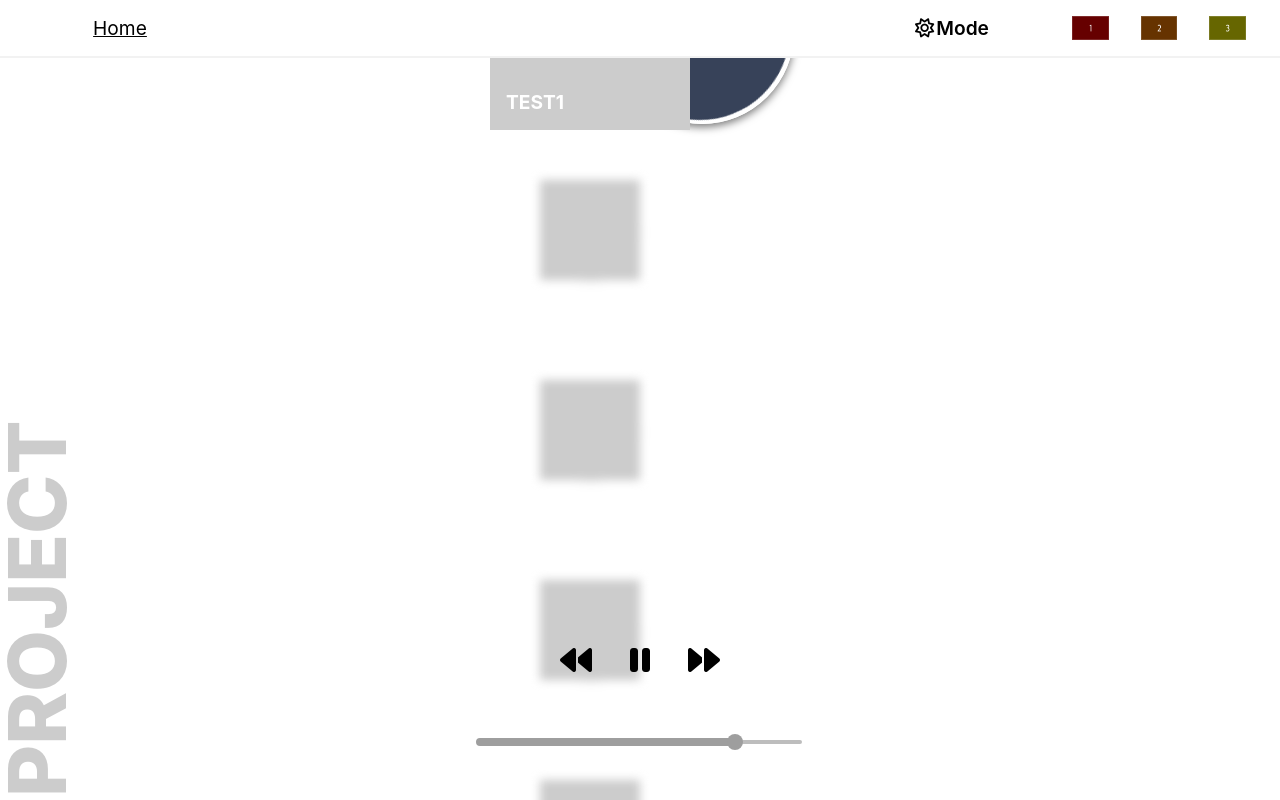
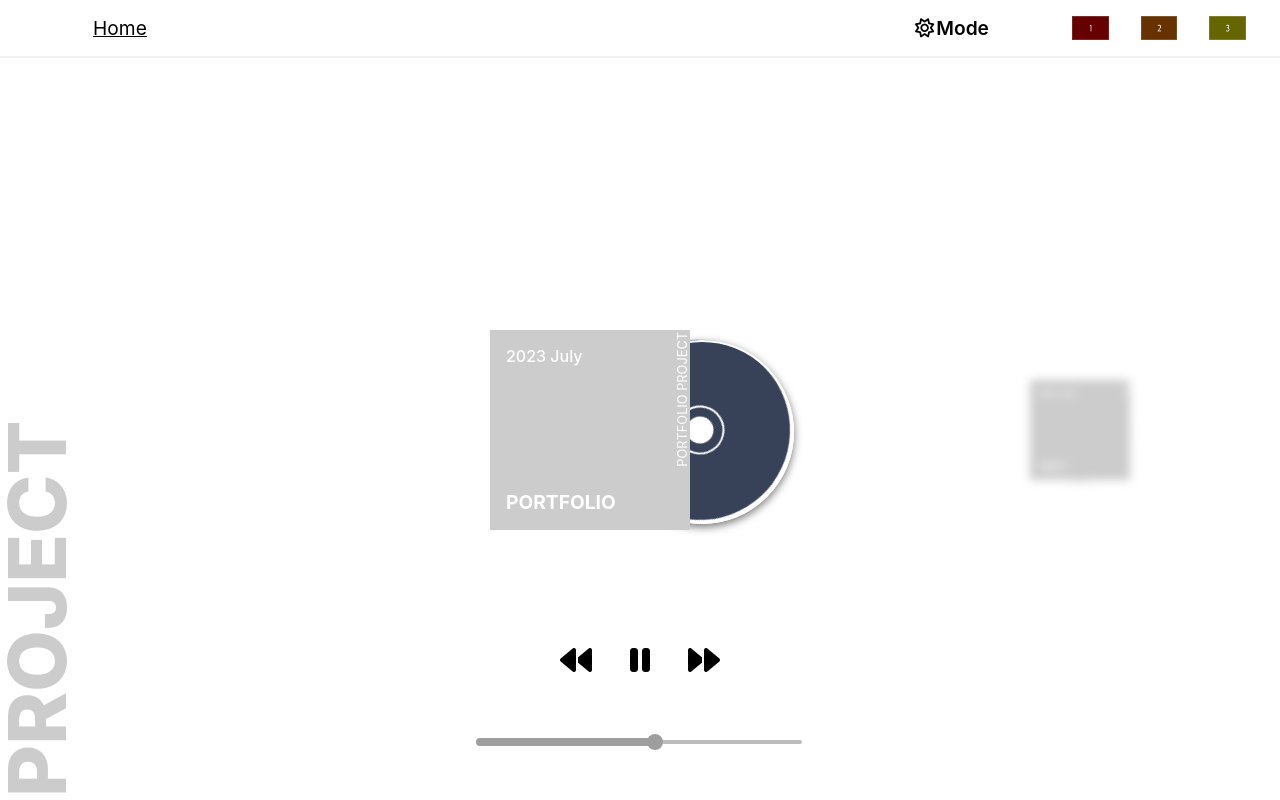
Before and after one commit to Honey-Bi/Portfolio-Web, a React (Create React App) app: page /project in a window 1280 px wide. Built offline with nearby package versions, Linux system fonts and the light colour scheme.

Commit message:
Update Project.tsx

```diff
--- a/src/component/Project.tsx
+++ b/src/component/Project.tsx
@@ -2,14 +2,16 @@ import Header from './Header';
 import 'css/project.css';
 import { BaseSyntheticEvent, useCallback, useEffect, useRef, useState } from 'react';
 import { useNavigate } from 'react-router-dom';
+import posts from'post.json';
 
 function Project() {
     const [play, setPlay] = useState<boolean>(true);
-    const [direction, setDirection] = useState<number>(0);
+    const [direction, setDirection] = useState<number|null>(null);
     const [count, setCount] = useState<number>(20);
     const timerRef = useRef<ReturnType<typeof setInterval> | null>(null);
 
     useEffect(() => {
+        if(direction === null) return;
         const slide:HTMLCollectionOf<Element> = document.getElementsByClassName('slide-item');
         slide[direction].classList.add('active');
         const round:HTMLElement = document.getElementById('round') as HTMLElement;
@@ -20,15 +22,16 @@ function Project() {
         void fill.offsetWidth;
         round.classList.add('round');
         fill.classList.add('fill');
-    },[direction]);
+    }, [direction]);
 
     const next = useCallback(() => {
         const slide:HTMLCollectionOf<Element> = document.getElementsByClassName('slide-item');
+        if(direction === null || slide.length === 0) return;
         if (direction < slide.length-1) {
             slide[direction].classList.remove('active');
-            setDirection((next) => next + 1);
+            setDirection((next) => next as number + 1);
         }
-    },[direction]);
+    }, [direction]);
 
     useEffect(() => {
         if(count === 0 ) {
@@ -54,10 +57,10 @@ function Project() {
     }
 
     const prev = () => {
-        if (direction > 0) {
+        if (direction && direction > 0) {
             const slide:HTMLCollectionOf<Element> = document.getElementsByClassName('slide-item');
             slide[direction].classList.remove('active');
-            setDirection((prev) => prev - 1);
+            setDirection((prev) => prev as number - 1);
         }
     }
 
@@ -70,20 +73,20 @@ function Project() {
     }
 
     const navigate = useNavigate ();
-    const main:Element = document.getElementById('main') as Element;
-    function move(e:BaseSyntheticEvent, pName:string):void {
-        const event = e.nativeEvent as PointerEvent;
-        const target:Element = e.target;
+    const move = useCallback((e:MouseEvent, pName:string) => {
+        const main:Element = document.getElementById('main') as Element;
+        // const event = e.nativeEvent as PointerEvent;
+        const target = e.target as Element;
         const target_style:CSSStyleDeclaration = window.getComputedStyle(target);
 
         const style = `
-            top: -${document.body.clientHeight - event.pageY}px;
-            left: -${document.body.clientWidth - event.pageX}px;
+            top: -${document.body.clientHeight - e.pageY}px;
+            left: -${document.body.clientWidth - e.pageX}px;
             background-color: ${target_style.backgroundColor}
         `;
 
-        const add_element:Element = document.createElement('div');
-        add_element.setAttribute('class', 'project-enter');
+        const add_element = document.createElement('div');
+        add_element.classList.add('project-enter');
         add_element.setAttribute('style', style);
         main.after(add_element)
 
@@ -93,7 +96,7 @@ function Project() {
             },
 
         });
-    }
+    }, [navigate])
 
     const handelKeyDown =(e:BaseSyntheticEvent) => {
         const event = e.nativeEvent as KeyboardEvent;
@@ -101,6 +104,57 @@ function Project() {
             PP();
         }
     };
+
+    const [once, setOnce] = useState<boolean>(true);
+    useEffect(() => {
+        const slide:Element|null = document.getElementsByClassName('slide')[0];
+        if (slide && once) {
+            setOnce(false);
+            for (var i of Object.values(posts)) {
+                const s_item = document.createElement('div');
+                s_item.classList.add('slide-item');
+                const album = document.createElement('div');
+                album.classList.add('album');
+                album.setAttribute('style', `background-color: ${i.color}`);
+
+                const album_title = document.createElement('span');
+                album_title.classList.add('album-title');
+                const title = i.title;
+                album_title.textContent = title;
+                album_title.setAttribute('style', `color: ${i.tColor}`);
+                album.onclick = e => move(e, title);
+                album.appendChild(album_title);
+
+                const album_date = document.createElement('span');
+                album_date.classList.add('album-date');
+                album_date.textContent = i.date;
+                album_date.setAttribute('style', `color: ${i.tColor}`);
+                album.appendChild(album_date);
+
+                const album_category = document.createElement('span');
+                album_category.classList.add('album-category');
+                album_category.textContent = i.category;
+                album_category.setAttribute('style', `color: ${i.tColor}`);
+                album.appendChild(album_category);
+
+                const record = document.createElement('div');
+                record.classList.add('record');
+                const round = document.createElement('div');
+                round.classList.add('innerRound');
+                const shadow = document.createElement('div');
+                shadow.classList.add('record-shadow');
+
+                record.appendChild(round);
+                s_item.appendChild(record);
+                s_item.appendChild(shadow);
+                s_item.appendChild(album);
+                s_item.appendChild(album);
+                slide.appendChild(s_item);
+            }
+            setDirection(0);
+        }
+    }, [move, once]);
+
     return (
         <div id='main'
             tabIndex={0}
@@ -112,45 +166,9 @@ function Project() {
                     onWheel={e => moveWheel(e)}
                 >
                     <div className="slide" style={{
-                        transform: `translateX(calc(12.5rem*${direction}*-2.45))`
+                        transform: `translateX(calc(12.5rem*${direction}*-2.45))`,
+                        width: `calc(12.5rem * 2.45 * ${Object.keys(posts).length})`
                     }}>
-                        <div className="slide-item">
-                            <div className="album" onClick={e => move(e, 'test')}>
-                                <span className="album-title">test1</span>
-                            </div>
-                            <div className="record">
-                                <div className="innerRound"></div>
-                            </div>
-                            <div className="record-shadow"></div>
-                        </div>
-                        <div className="slide-item">
-                            <div className="album" onClick={e => move(e, 'test2')}></div>
-                            <div className="record">
-                                <div className="innerRound"></div>
-                            </div>
-                            <div className="record-shadow"></div>
-                        </div>
-                        <div className="slide-item">
-                            <div className="album" onClick={e => move(e, '')}></div>
-                            <div className="record">
-                                <div className="innerRound"></div>
-                            </div>
-                            <div className="record-shadow"></div>
-                        </div>
-                        <div className="slide-item">
-                            <div className="album" onClick={e => move(e, '')}></div>
-                            <div className="record">
-                                <div className="innerRound"></div>
-                            </div>
-                            <div className="record-shadow"></div>
-                        </div>
-                        <div className="slide-item">
-                            <div className="album" onClick={e => move(e, '')}></div>
-                            <div className="record">
-                                <div className="innerRound"></div>
-                            </div>
-                            <div className="record-shadow"></div>
-                        </div>
                     </div>
                 </div>
                 <div className="controller">
```
